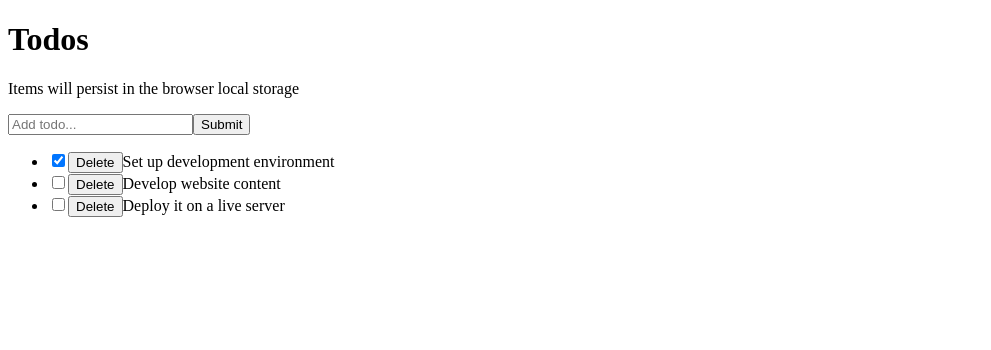
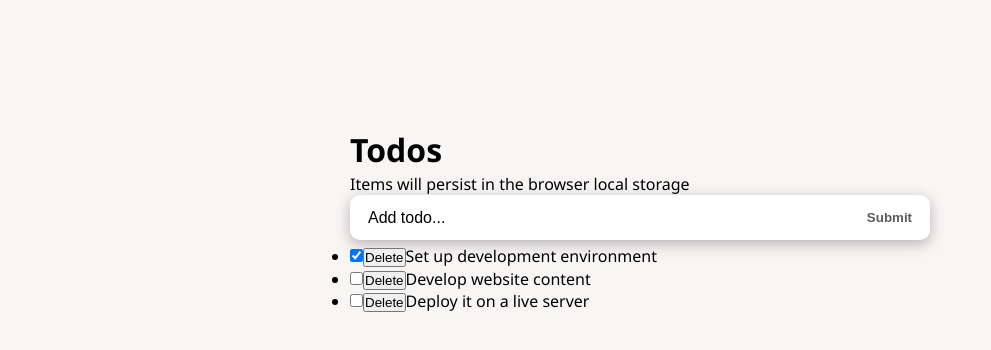
Before and after one commit to Caren-Koroeny/react-todo-app, a React (Vite) app: page / in a window 1280 px wide. Shown: the top 350 px of the page, without its empty margins (0-991 px from the left). Built offline with nearby package versions, Linux system fonts and the light colour scheme.

Commit message:
add external css

```diff
--- a/src/App.css
+++ /dev/null
@@ -1,45 +0,0 @@
-#root {
-  max-width: 1280px;
-  margin: 0 auto;
-  padding: 2rem;
-  text-align: center;
-}
-
-.logo {
-  height: 6em;
-  padding: 1.5em;
-  will-change: filter;
-  transition: filter 300ms;
-}
-
-.logo:hover {
-  filter: drop-shadow(0 0 2em #646cffaa);
-}
-
-.logo.react:hover {
-  filter: drop-shadow(0 0 2em #61dafbaa);
-}
-
-@keyframes logo-spin {
-  from {
-    transform: rotate(0deg);
-  }
-
-  to {
-    transform: rotate(360deg);
-  }
-}
-
-@media (prefers-reduced-motion: no-preference) {
-  a:nth-of-type(2) .logo {
-    animation: logo-spin infinite 20s linear;
-  }
-}
-
-.card {
-  padding: 2em;
-}
-
-.read-the-docs {
-  color: #888;
-}
--- a/src/components/InputTodo.jsx
+++ b/src/components/InputTodo.jsx
@@ -20,16 +20,18 @@
     };
     return (
         <>
-        <form onSubmit={handleSubmit}>
+        <form onSubmit={handleSubmit} className="form-container">
         <input
         type="text"
         placeholder="Add todo..."
         value={title}
         onChange={handleChange}
+        className="input-text"
+
         />
-        <button>Submit</button>
+        <button className="input-submit">Submit</button>
         </form>
-        <span>{message}</span>
+        <span className="submit-warning">{message}</span>
         </>
     )
 };
--- a/src/components/TodoApp.jsx
+++ b/src/components/TodoApp.jsx
@@ -1,12 +1,16 @@
 import Header from "./Header";
 import TodosLogic from "./TodosLogic";
 
+
 const TodoApp = () => {
   return (
-    <>
+    <div className="wrapper">
+    <div className="todos">
+
     <Header />
     <TodosLogic />
-    </>
+    </div>
+    </div>
   )
 }
 export default TodoApp;
--- a/src/main.jsx
+++ b/src/main.jsx
@@ -1,5 +1,6 @@
 import React from 'react';
 import ReactDOM from 'react-dom/client';
+import './styles/app.css';
 
 import TodoApp from './components/TodoApp';
 
--- /dev/null
+++ b/src/styles/app.css
@@ -0,0 +1,59 @@
+* {
+    box-sizing: border-box;
+    margin: 0;
+    padding: 0;
+  }
+  body {
+    font-family: "Segoe UI", sans-serif;
+    line-height: 1.4;
+    color: #000;
+    background: #f8f5f5;
+    height: 100vh;
+    font-weight: 400;
+  }
+  .wrapper {
+    width: 100%;
+    padding: 8rem 20px 3rem;
+  }
+  .todos {
+    max-width: 580px;
+    margin: 0 auto;
+  }
+  .form-container {
+    display: flex;
+    border-radius: calc(0.1 * 100px);
+    box-shadow: 0px 4px 14px 0px rgba(70, 70, 70, 0.38);
+    justify-content: space-around;
+    background: #fff;
+    font-size: 1rem;
+  }
+  .input-text {
+    width: 85%;
+    padding-right: 5px;
+    padding-left: 10px;
+    border-radius: calc(0.5 * 100px);
+    font-size: 1rem;
+  }
+  .input-text::placeholder {
+    color: #000;
+  }
+  .input-submit {
+    background: transparent;
+    color: #5b5b5b;
+    text-transform: capitalize;
+    cursor: pointer;
+    font-weight: 600;
+    margin-right: 10px;
+  }
+  .input-text,
+  .input-submit {
+    height: 45px;
+    outline: none;
+    border: none;
+  }
+  .submit-warning {
+    font-size: 13px;
+    color: red;
+    margin-top: 5px;
+    display: block;
+  }
```
